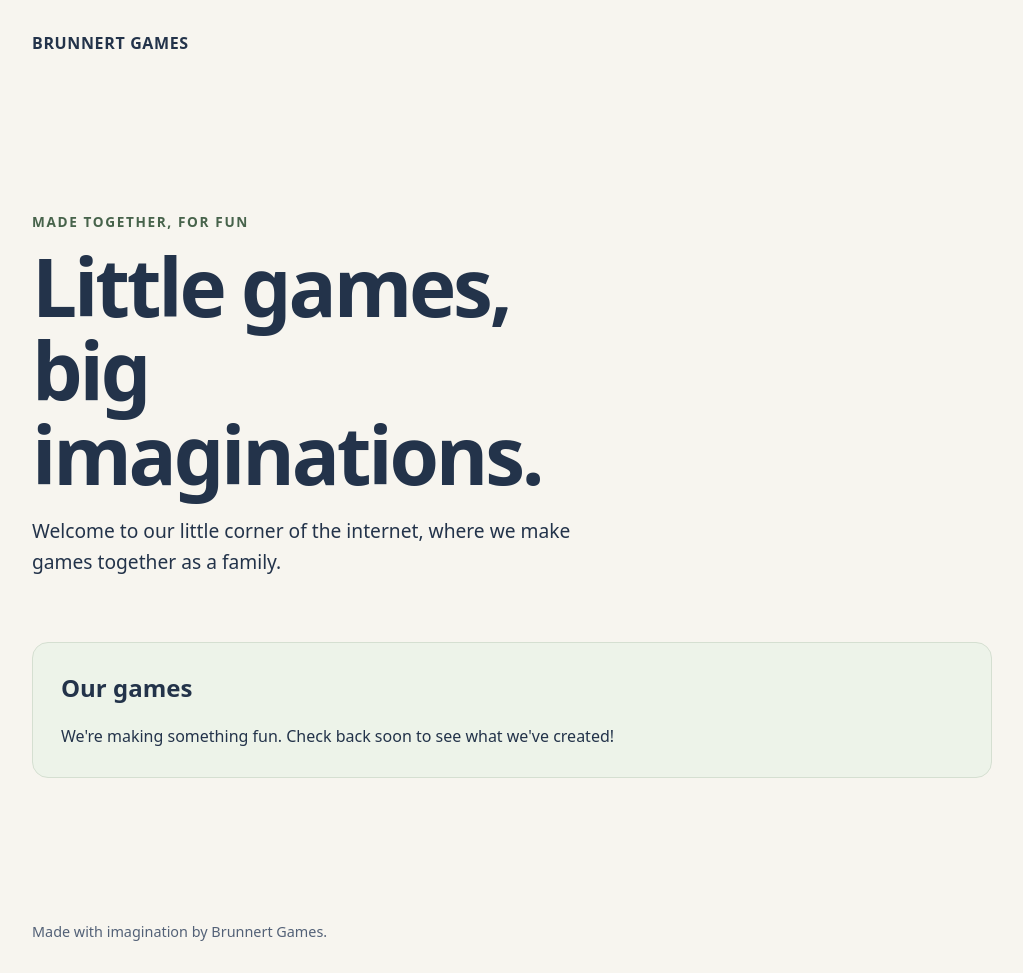
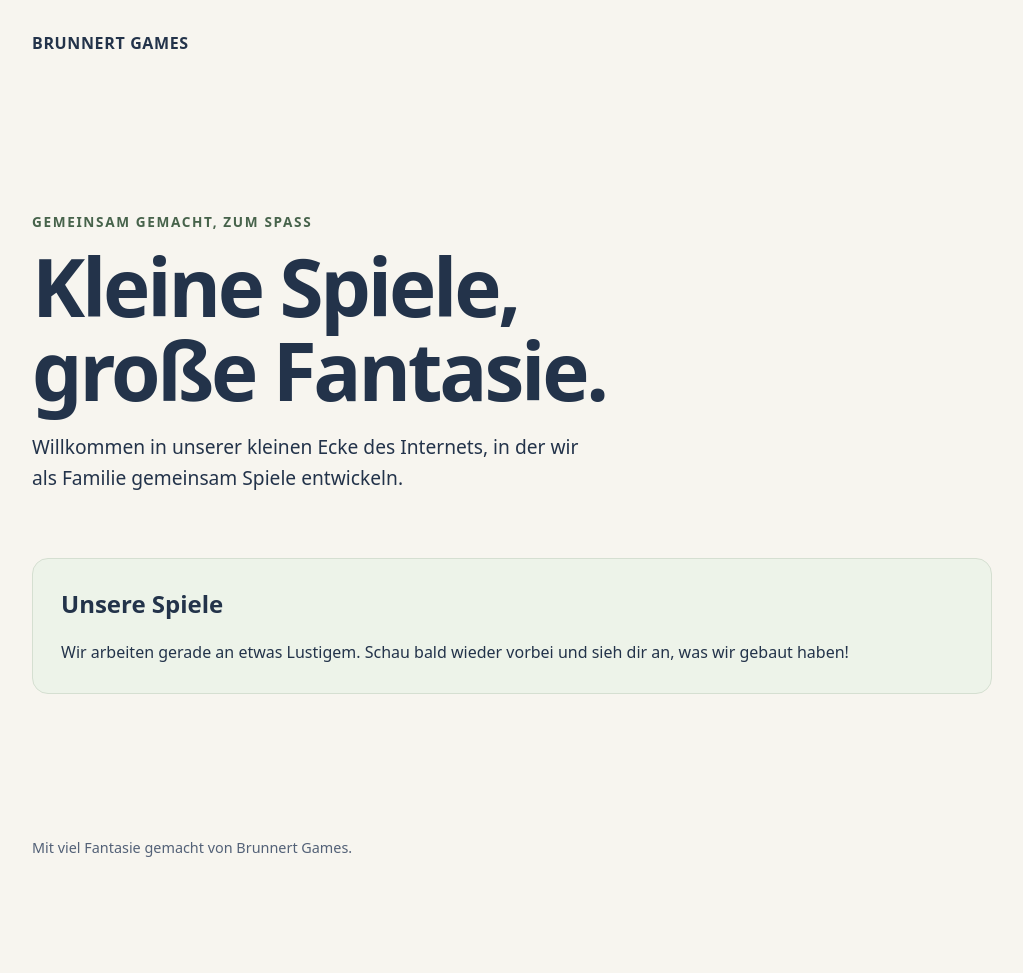
Before and after one commit to brunnert-games/brunnert-games.github.io, a plain HTML site: page index.html in a window 1280 px wide. Shown: the whole page, without its empty margins (128-1151 px from the left). After the commit the page ends 889 px from the top, so only its background shows below. Drawn offline with Linux system fonts and the light colour scheme.

Commit message:
Translate Page

```diff
--- a/index.html
+++ b/index.html
@@ -1,9 +1,9 @@
 <!doctype html>
-<html lang="en">
+<html lang="de">
 <head>
   <meta charset="utf-8">
   <meta name="viewport" content="width=device-width, initial-scale=1">
-  <meta name="description" content="A little home for games made together as a family.">
+  <meta name="description" content="Ein kleines Zuhause für Spiele, die wir als Familie gemeinsam entwickeln.">
   <title>Brunnert Games</title>
   <style>
     :root {
@@ -81,15 +81,15 @@
 <body>
   <header>BRUNNERT GAMES</header>
   <main>
-    <p class="eyebrow">Made together, for fun</p>
-    <h1>Little games, big imaginations.</h1>
-    <p class="intro">Welcome to our little corner of the internet, where we make games together as a family.</p>
+    <p class="eyebrow">Gemeinsam gemacht, zum Spaß</p>
+    <h1>Kleine Spiele, große Fantasie.</h1>
+    <p class="intro">Willkommen in unserer kleinen Ecke des Internets, in der wir als Familie gemeinsam Spiele entwickeln.</p>
 
     <section aria-labelledby="games-heading">
-      <h2 id="games-heading">Our games</h2>
-      <p>We're making something fun. Check back soon to see what we've created!</p>
+      <h2 id="games-heading">Unsere Spiele</h2>
+      <p>Wir arbeiten gerade an etwas Lustigem. Schau bald wieder vorbei und sieh dir an, was wir gebaut haben!</p>
     </section>
   </main>
-  <footer>Made with imagination by Brunnert Games.</footer>
+  <footer>Mit viel Fantasie gemacht von Brunnert Games.</footer>
 </body>
 </html>
```
